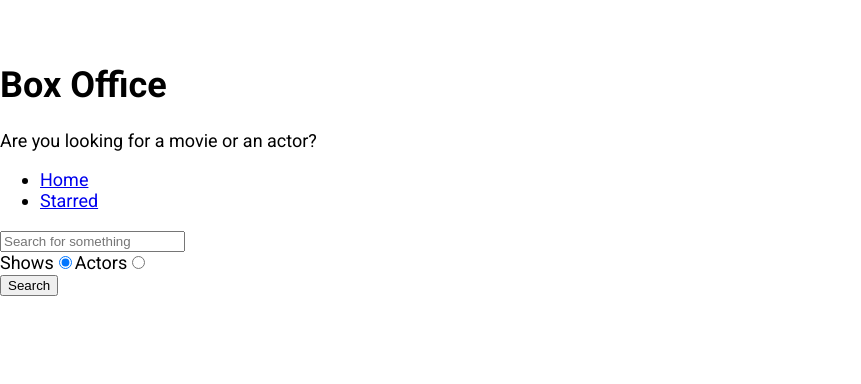
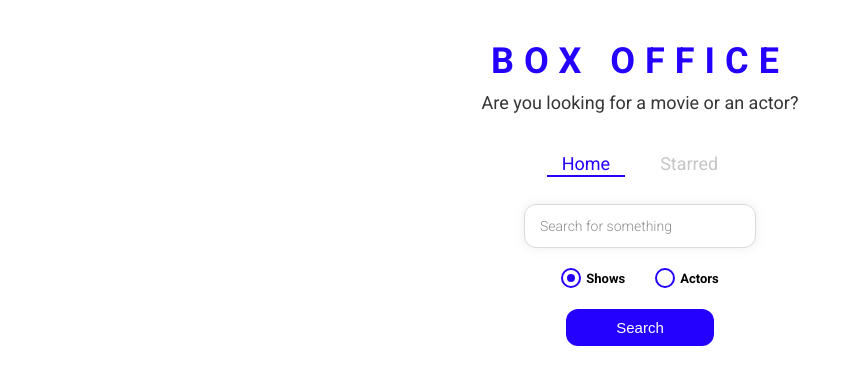
Before and after one commit to sjohnston82/boxoffice, a React (Create React App) app: page / in a window 1280 px wide. Shown: the top 384 px of the page, without its empty margins (0-861 px from the left). Built offline with nearby package versions, Linux system fonts and the light colour scheme.

Commit message:
finishing styling

```diff
--- a/src/App.js
+++ b/src/App.js
@@ -1,13 +1,22 @@
 import React from 'react';
 import { Switch, Route } from 'react-router-dom'
-
+import { ThemeProvider } from 'styled-components'
 
 import Home from "./pages/Home"
 import Show from './pages/Show';
 import Starred from "./pages/Starred"
 
+const theme = {
+  mainColors: {
+    blue: '#2400ff',
+    gray: '#c6c6c6',
+    dark: '#353535',
+  },
+};
+
 function App() {
   return (
+    <ThemeProvider theme={theme}>
 
     <Switch>
       <Route exact path="/">
@@ -28,6 +37,7 @@
         </div>
       </Route>
     </Switch>
+    </ThemeProvider>
 
   );
 }
--- /dev/null
+++ b/src/components/CustomRadio.js
@@ -0,0 +1,68 @@
+import React from 'react'
+import styled from 'styled-components'
+
+const RadioWrapper = styled.label`
+  display: block;
+  position: relative;
+  padding-left: 25px;
+  cursor: pointer;
+  font-size: 13px;
+  user-select: none;
+  font-weight: 700;
+  line-height: 1.65;
+
+  input {
+    position: absolute;
+    opacity: 0;
+    cursor: pointer;
+  }
+
+  span {
+    position: absolute;
+    top: 0;
+    left: 0;
+    height: 16px;
+    width: 16px;
+    background-color: #fff;
+    border: 2px solid ${({ theme }) => theme.mainColors.blue};
+    border-radius: 50%;
+  }
+
+  input:checked ~ span {
+    background-color: #fff;
+    border: 2px solid ${({ theme }) => theme.mainColors.blue};
+  }
+
+  span:after {
+    content: '';
+    position: absolute;
+    display: none;
+  }
+
+  input:checked ~ span:after {
+    display: block;
+  }
+
+  span:after {
+    top: 4px;
+    left: 4px;
+    width: 8px;
+    height: 8px;
+    border-radius: 50%;
+    background: ${({ theme }) => theme.mainColors.blue};
+  }
+`;
+
+const CustomRadio = ({ label, ...restProps }) => {
+  return (
+
+      <RadioWrapper htmlFor={restProps.id}>
+        {label}
+        <input {...restProps} type="radio"  />
+        <span />
+      </RadioWrapper>
+
+  )
+}
+
+export default CustomRadio
--- a/src/components/Navs.js
+++ b/src/components/Navs.js
@@ -1,5 +1,7 @@
 import React from 'react'
-import {Link} from 'react-router-dom'
+import { useLocation } from 'react-router-dom'
+
+import { LinkStyled, NavList } from './Navs.styled'
 
 
 const LINKS = [
@@ -8,15 +10,18 @@
 ]
 
 const Navs = () => {
+
+  const location = useLocation()
+
   return (
     <div>
-      <ul>
+      <NavList>
         {LINKS.map(item => (
           <li key={item.to}>
-            <Link to={item.to}>{item.text}</Link>
+            <LinkStyled to={item.to} className={item.to === location.pathname ? 'active' : ''}>{item.text}</LinkStyled>
           </li>
         ))}
-      </ul>
+      </NavList>
     </div>
   )
 }
--- /dev/null
+++ b/src/components/Navs.styled.js
@@ -0,0 +1,42 @@
+import styled from 'styled-components'
+import {Link} from 'react-router-dom'
+
+
+export const NavList = styled.ul`
+  display: flex;
+  justify-content: center;
+  list-style: none;
+  margin: 0 0 30px;
+  padding: 0;
+`;
+
+export const LinkStyled = styled(Link)`
+  margin: 0 10px;
+  padding: 3px 15px;
+  position: relative;
+  text-decoration: none;
+  color: ${({ theme }) => theme.mainColors.gray};
+  &.active {
+    color: ${({ theme }) => theme.mainColors.blue};
+    &:after {
+      content: '';
+      position: absolute;
+      display: block;
+      height: 2px;
+      left: 0%;
+      bottom: 0;
+      background-color: ${({ theme }) => theme.mainColors.blue};
+      animation: slide-in 0.3s ease-in forwards;
+      @keyframes slide-in {
+        from {
+          left: 50%;
+          width: 0;
+        }
+        to {
+          left: 0%;
+          width: 100%;
+        }
+      }
+    }
+  }
+`;
--- a/src/components/Title.js
+++ b/src/components/Title.js
@@ -1,11 +1,12 @@
 import React from 'react'
+import { TitleWrapper } from './Title.styled'
 
 const Title = ({ title, subtitle }) => {
   return (
-    <div>
+    <TitleWrapper>
       <h1>{title}</h1>
       <p>{subtitle}</p>
-    </div>
+    </TitleWrapper>
   )
 }
 
--- /dev/null
+++ b/src/components/Title.styled.js
@@ -0,0 +1,19 @@
+import styled from 'styled-components'
+
+
+export const TitleWrapper = styled.div`
+text-align: center;
+margin: 0 0 40px;
+
+h1 {
+  color: ${({ theme }) => theme.mainColors.blue};
+  letter-spacing: 10px;
+  text-transform: uppercase;
+  margin: 0 0 10px;
+}
+
+p {
+  color: ${({ theme }) => theme.mainColors.dark};
+  margin: 0;
+}
+`;
--- a/src/pages/Home.js
+++ b/src/pages/Home.js
@@ -1,9 +1,11 @@
 import React, { useState } from 'react'
 import ActorGrid from '../components/actor/ActorGrid';
+import CustomRadio from '../components/CustomRadio';
 import MainPageLayout from '../components/MainPageLayout'
 import ShowGrid from '../components/show/ShowGrid';
 import {apiGet} from '../misc/config'
 import { useLastQuery } from '../misc/custom-hooks';
+import { RadioInputsWrapper, SearchButtonWrapper, SearchInput } from './Home.styled';
 
 const Home = () => {
 
@@ -58,20 +60,35 @@
 
   return (
     <MainPageLayout>
-      <input type="text" placeholder="Search for something" onChange={onInputChange} onKeyDown={onKeyDown} value={input} />
+      <SearchInput type="text" placeholder="Search for something" onChange={onInputChange} onKeyDown={onKeyDown} value={input} />
 
-      <div>
-        <label htmlFor="shows-search">
-          Shows
-          <input id="shows-search" type="radio" value="shows" onChange={onRadioChange} checked={isShowsSearch} />
-        </label>
-        <label htmlFor="actors-search">
-          Actors
-          <input id="actors-search" type="radio" value="people" onChange={onRadioChange} checked={!isShowsSearch} />
-        </label>
-      </div>
+      <RadioInputsWrapper>
+        <div>
 
-      <button type="button" onClick={onSearch}>Search</button>
+          <CustomRadio
+            label="Shows"
+            id="shows-search"
+            value="shows"
+            onChange={onRadioChange}
+            checked={isShowsSearch}
+          />
+
+        </div>
+        <div>
+
+          <CustomRadio
+            label="Actors"
+            id="actors-search"
+            value="people"
+            onChange={onRadioChange}
+            checked={!isShowsSearch}
+          />
+        </div>
+      </RadioInputsWrapper>
+
+      <SearchButtonWrapper>
+        <button type="button" onClick={onSearch}>Search</button>
+      </SearchButtonWrapper>
       {renderResults()}
     </MainPageLayout>
   )
--- /dev/null
+++ b/src/pages/Home.styled.js
@@ -0,0 +1,50 @@
+import styled from 'styled-components'
+
+
+export const SearchInput = styled.input`
+display: block;
+font-family: 'Roboto', sans-serif;
+width: 200px;
+margin: auto;
+outline: none;
+padding: 13px 15px;
+border: 1px solid #dbdbdb;
+box-shadow: 0px 0px 10px 0px rgba(219, 219, 219, 0.5);
+font-size: 14px;
+border-radius: 12px;
+color: #8d8d8d;
+
+&::placeholder {
+  font-weight: 300;
+  color: #8d8d8d;
+}
+`;
+
+export const RadioInputsWrapper = styled.div`
+display: flex;
+justify-content: center;
+margin: 20px 0;
+
+div {
+  margin: 0 15px;
+}
+`;
+
+export const SearchButtonWrapper = styled.div`
+text-align: center;
+margin-bottom: 35px;
+
+button {
+  color: #fff;
+  background-color: ${({ theme }) => theme.mainColors.blue};
+  margin: auto;
+  padding: 10px 50px;
+  font-size: 15px;
+  border: none;
+  outline: none;
+  border-radius: 12px;
+  &:hover {
+    cursor: pointer;
+  }
+}
+`;
```
Also changed, not shown: 1 other file (tests, documents, lock files or other folders).
